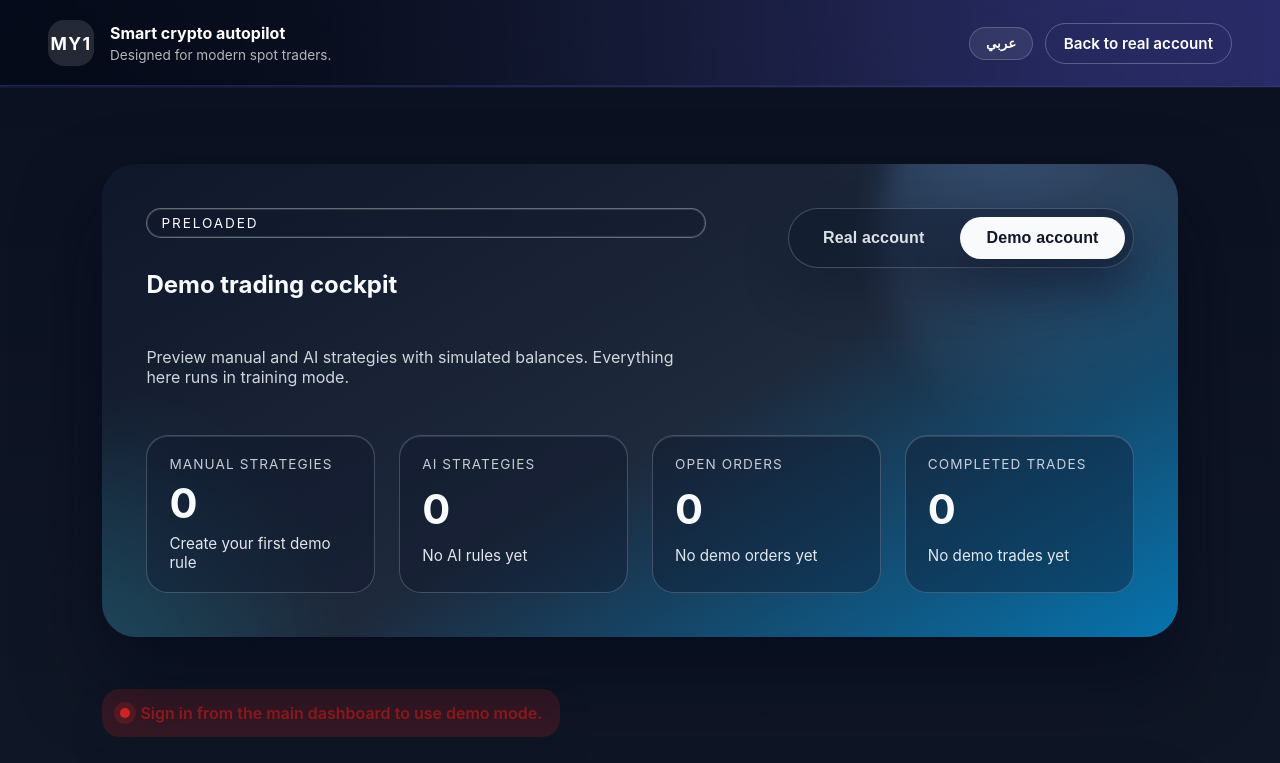
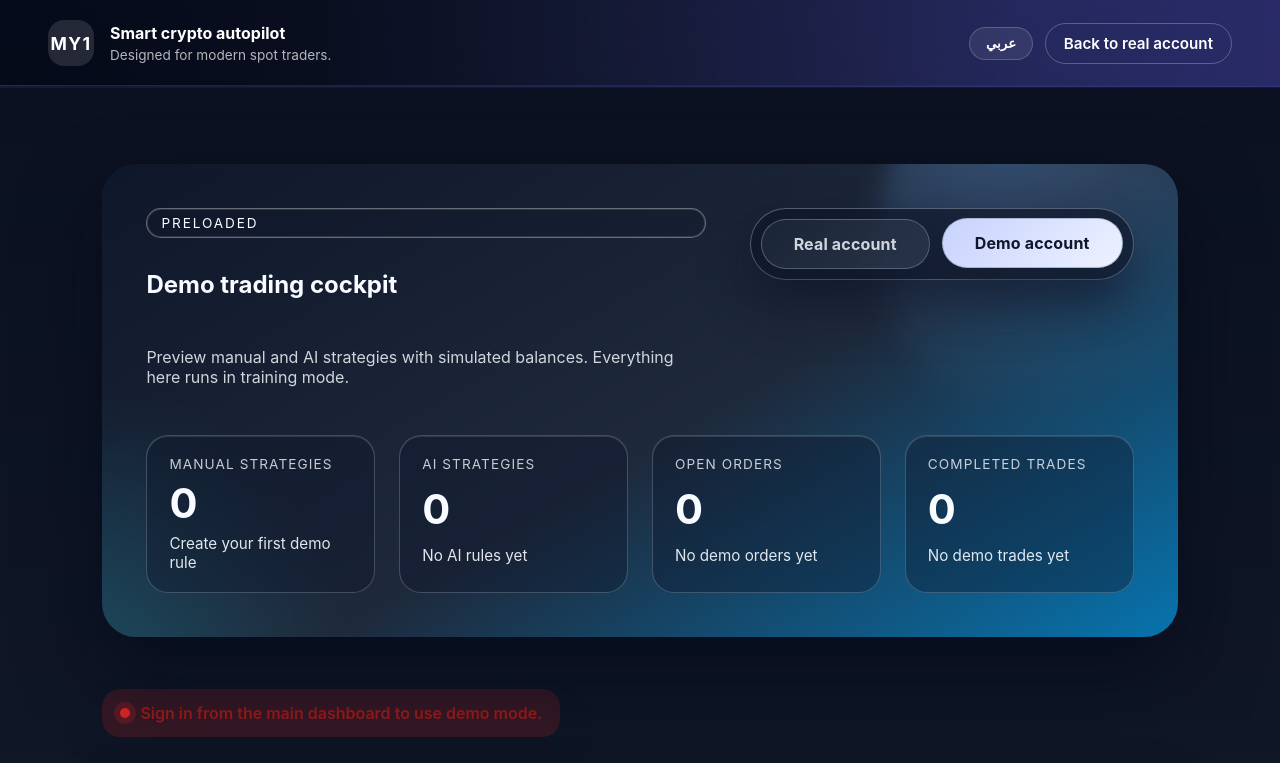
Before and after one commit to eltx1/Mybot1, a website: page public/demo.html in a window 1280 px wide. Shown: the top 763 px of the page. Drawn offline with Linux system fonts and the light colour scheme.

Commit message:
Improve account switching UX and plan display

```diff
--- a/public/demo.html
+++ b/public/demo.html
@@ -35,8 +35,8 @@
             </div>
             <div class="dashboard-hero__actions">
               <div class="account-switcher" id="accountSwitcher" role="tablist" aria-label="Account mode">
-                <button class="account-switcher__btn" id="accountRealBtn" type="button" data-i18n="accounts.real" aria-pressed="false">Real account</button>
-                <button class="account-switcher__btn is-active" id="accountDemoBtn" type="button" data-i18n="accounts.demo" aria-pressed="true">Demo account</button>
+                <a class="account-switcher__btn" id="accountRealBtn" href="/" role="tab" data-i18n="accounts.real" aria-selected="false">Real account</a>
+                <a class="account-switcher__btn is-active" id="accountDemoBtn" href="/demo.html" role="tab" data-i18n="accounts.demo" aria-selected="true">Demo account</a>
               </div>
             </div>
           </div>
--- a/public/js/demo.js
+++ b/public/js/demo.js
@@ -788,13 +788,22 @@
       });
     }
     if (accountRealBtn) {
-      accountRealBtn.addEventListener('click', () => {
-        window.location.href = '/';
+      accountRealBtn.addEventListener('click', event => {
+        const target = accountRealBtn.getAttribute('href') || '/';
+        const path = window.location.pathname.toLowerCase();
+        if (path.endsWith('/demo.html') || path === '/demo' || path === '/demo/') {
+          return;
+        }
+        event.preventDefault();
+        window.location.href = target;
       });
     }
     if (accountDemoBtn) {
       accountDemoBtn.classList.add('is-active');
-      accountDemoBtn.setAttribute('aria-pressed', 'true');
+      accountDemoBtn.setAttribute('aria-selected', 'true');
+      if (accountRealBtn) {
+        accountRealBtn.setAttribute('aria-selected', 'false');
+      }
     }
     if (manualForm) {
       manualForm.addEventListener('submit', handleManualSubmit);
--- a/public/styles/main.css
+++ b/public/styles/main.css
@@ -721,72 +721,99 @@
     .account-switcher {
       display: inline-flex;
       align-items: center;
-      gap: 10px;
-      padding: 8px;
+      gap: 12px;
+      padding: 10px;
       border-radius: 999px;
-      background: rgba(99, 102, 241, 0.12);
-      border: 1px solid rgba(99, 102, 241, 0.25);
+      background: linear-gradient(135deg, rgba(99, 102, 241, 0.16), rgba(59, 130, 246, 0.12));
+      border: 1px solid rgba(99, 102, 241, 0.28);
+      box-shadow: 0 22px 48px rgba(79, 70, 229, 0.18);
       flex-wrap: wrap;
     }
 
     .account-switcher__btn {
-      border: none;
-      background: transparent;
-      color: var(--accent);
+      display: inline-flex;
+      align-items: center;
+      justify-content: center;
+      gap: 6px;
+      padding: 14px 32px;
+      border-radius: 999px;
+      font-size: 1rem;
       font-weight: 700;
-      border-radius: 999px;
-      padding: 12px 26px;
-      font-size: 1rem;
       letter-spacing: 0.01em;
       cursor: pointer;
-      transition: transform 0.2s ease, background 0.2s ease, color 0.2s ease, box-shadow 0.2s ease;
+      text-decoration: none;
+      color: var(--accent);
+      background: linear-gradient(135deg, rgba(255, 255, 255, 0.95), rgba(226, 232, 240, 0.88));
+      border: 1px solid rgba(99, 102, 241, 0.4);
+      box-shadow: 0 14px 26px rgba(99, 102, 241, 0.2);
+      transition: transform 0.2s ease, box-shadow 0.2s ease, background 0.2s ease, color 0.2s ease, border-color 0.2s ease;
+      min-width: 0;
+    }
+
+    .account-switcher__btn:visited {
+      color: inherit;
     }
 
     .account-switcher__btn:hover {
+      transform: translateY(-2px);
+      background: linear-gradient(135deg, rgba(224, 231, 255, 1), rgba(199, 210, 254, 0.95));
+      border-color: rgba(79, 70, 229, 0.5);
+      box-shadow: 0 18px 32px rgba(79, 70, 229, 0.28);
+      color: var(--accent-dark);
+    }
+
+    .account-switcher__btn.is-active {
+      background: linear-gradient(135deg, #4f46e5, #6366f1);
+      border-color: rgba(79, 70, 229, 0.85);
+      color: #fff;
+      box-shadow: 0 24px 38px rgba(79, 70, 229, 0.45);
       transform: translateY(-1px);
-      background: rgba(99, 102, 241, 0.18);
-      color: var(--accent-dark);
-    }
-
-    .account-switcher__btn.is-active {
-      background: var(--accent);
-      color: #fff;
-      box-shadow: 0 20px 40px rgba(79, 70, 229, 0.45);
     }
 
     .account-switcher__btn:focus-visible {
       outline: none;
-      box-shadow: 0 0 0 3px rgba(99, 102, 241, 0.35);
+      box-shadow: 0 0 0 3px rgba(99, 102, 241, 0.35), 0 14px 28px rgba(99, 102, 241, 0.2);
+    }
+
+    .account-switcher__btn:active {
+      transform: translateY(0);
     }
 
     .dashboard-hero .account-switcher {
-      background: rgba(255, 255, 255, 0.16);
-      border-color: rgba(255, 255, 255, 0.38);
-      box-shadow: 0 22px 45px rgba(15, 23, 42, 0.35);
+      background: rgba(15, 23, 42, 0.52);
+      border-color: rgba(148, 163, 184, 0.45);
+      box-shadow: 0 26px 52px rgba(15, 23, 42, 0.45);
     }
 
     .dashboard-hero .account-switcher__btn {
-      color: rgba(248, 251, 255, 0.88);
+      color: rgba(226, 232, 240, 0.9);
+      background: linear-gradient(135deg, rgba(30, 41, 59, 0.72), rgba(51, 65, 85, 0.65));
+      border-color: rgba(148, 163, 184, 0.45);
+      box-shadow: 0 16px 32px rgba(15, 23, 42, 0.45);
     }
 
     .dashboard-hero .account-switcher__btn:hover {
-      background: rgba(255, 255, 255, 0.22);
       color: #fff;
+      background: linear-gradient(135deg, rgba(59, 130, 246, 0.45), rgba(99, 102, 241, 0.42));
+      border-color: rgba(148, 163, 184, 0.6);
     }
 
     .dashboard-hero .account-switcher__btn.is-active {
-      background: #f8fafc;
+      background: linear-gradient(135deg, #f8fafc, #e2e8f0);
       color: #312e81;
-      box-shadow: 0 22px 45px rgba(15, 23, 42, 0.45);
+      border-color: rgba(226, 232, 240, 0.9);
+      box-shadow: 0 26px 48px rgba(15, 23, 42, 0.5);
     }
 
     .dashboard-hero--demo .account-switcher {
-      background: rgba(15, 23, 42, 0.45);
-      border-color: rgba(148, 163, 184, 0.35);
+      background: rgba(15, 23, 42, 0.68);
+      border-color: rgba(148, 163, 184, 0.5);
     }
 
     .dashboard-hero--demo .account-switcher__btn.is-active {
       color: #0f172a;
+      background: linear-gradient(135deg, #c7d2fe, #eef2ff);
+      border-color: rgba(148, 163, 184, 0.7);
     }
 
     .dashboard-highlights {
```
Also changed, not shown: public/index.html (+2 -2 lines), public/js/app.js (+18 -12 lines).
